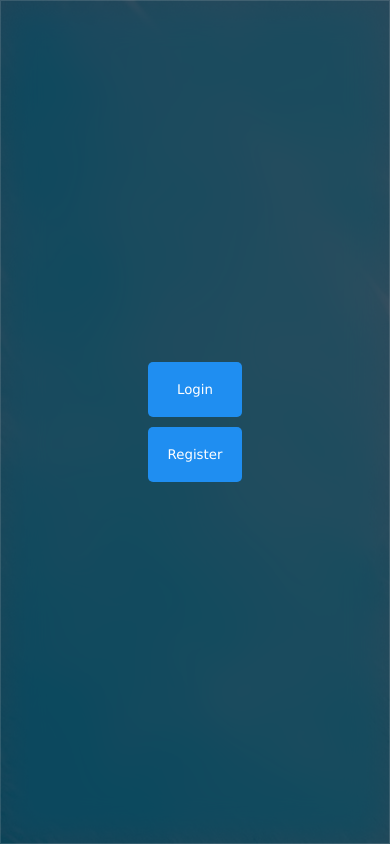
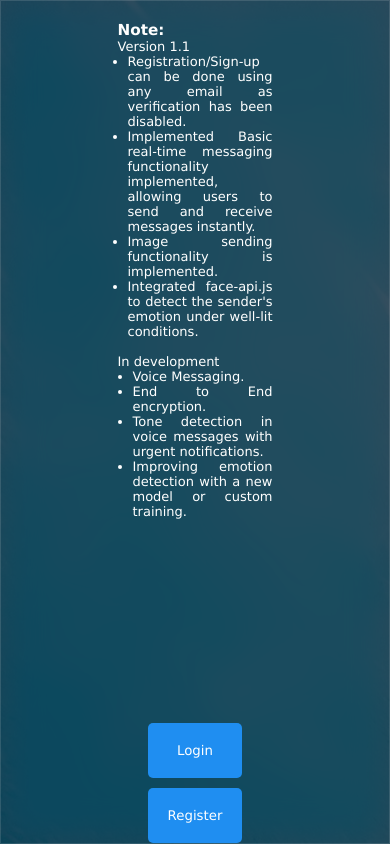
Before and after one commit to AdityaPradhan00/Messaging, a React (Vite) app: page / in a window 390 px wide. Built offline with nearby package versions, Linux system fonts and the light colour scheme; no server answers.

Commit message:
Responsiveness Increased, proper test case for registration added

```diff
--- a/src/components/login/Login.jsx
+++ b/src/components/login/Login.jsx
@@ -50,9 +50,12 @@ const Login = () => {
         const { username, email, password } = Object.fromEntries(formData);
 
         // VALIDATE INPUTS
-        if (!username || !email || !password)
-          return toast.warn("Please enter inputs!");
-        if (!avatar.file) return toast.warn("Please upload an avatar!");
+        if (!username || !email || !password){
+            toast.warn("Please enter inputs!");
+        }
+        if (!avatar.file){
+            toast.warn("Please upload an avatar!");
+        }
 
         // VALIDATE UNIQUE USERNAME
         const usersRef = collection(db, "users");
@@ -80,7 +83,8 @@ const Login = () => {
             chats: [],
           });
 
-          toast.success("Account created! You can login now!");
+          toast.success("Account created! Reloading!");
+          window.location.reload();
         } catch (err) {
           console.log(err);
           toast.error(err.message);
@@ -90,7 +94,7 @@ const Login = () => {
                 file: null,
                 url: ""
             })
-            window.location.reload();
+
         }
       };
 
@@ -106,12 +110,36 @@ const Login = () => {
     const shouldHideButtons = logView || resView;
 
     return (
-        <div className="login">
+        <div className="login" style={{flexDirection: (!shouldHideButtons) ? "column" : "row"}}>
+           <div className="version">
+                <h3>Note: </h3>
+                <p>Version 1.1</p>
+                <div style={{marginLeft: '10px'}}>
+                    <ul>
+                        <li>Registration/Sign-up can be done using any email as verification has been disabled.</li>
+                        <li>Implemented Basic real-time messaging functionality implemented, allowing users to send and receive messages instantly.</li>
+                        <li>Image sending functionality is implemented.</li>
+                        <li>Integrated face-api.js to detect the sender's emotion under well-lit conditions.</li>
+                    </ul>
+                </div>
+                <br />
+                <p>In development</p>
+                <div style={{marginLeft: '15px'}}>
+                    <ul>
+                        <li>Voice Messaging.</li>
+                        <li>End to End encryption.</li>
+                        <li>Tone detection in voice messages with urgent notifications.</li>
+                        <li>Improving emotion detection with a new model or custom training.</li>
+                    </ul>
+                </div>
+            </div>
              <div style={{
                 display: "flex",
                 flexDirection: "column",
-                gap: "10px"
+                gap: "10px",
              }}>
+              <div className={!shouldHideButtons? "none": "separator"}></div>
+
              {!logView && !shouldHideButtons && <button onClick={handleLogView} className="btns">Login</button>}
              {!resView && !shouldHideButtons && <button onClick={handleResView} className="btns">Register</button>}
             </div>
@@ -138,7 +166,7 @@ const Login = () => {
                             <input type="text" placeholder="Username" name="username" />
                             <input type="text" placeholder="Email" name="email" />
                             <input type="password" placeholder="Password" name="password" />
-                            <button disabled={loading}>{loading ? "Creating" : "Sign Up"}</button>
+                            <button disabled={loading}>{loading ? "Creating..." : "Sign Up"}</button>
                             <h4>OR</h4>
                             <p style={{cursor: "pointer", }} onClick={handleLogView}>Already have an account?</p>
                         </form>
--- a/src/components/login/login.css
+++ b/src/components/login/login.css
@@ -4,7 +4,7 @@
     display: flex;
     align-items: center;
     justify-content: center;
-
+    overflow: scroll;
     .btns{
         width: 100%;
         padding: 20px;
@@ -15,7 +15,33 @@
         cursor: pointer;
         font-weight: 500;
     }
+    .separator {
+        height: 85vh;
+        width: 2px;
+        background-color: #dddddd35;
+        @media (max-width: 860px){
+            height: 95vh;
+            width: 1px;
+        }
+      }
 
+    .version{
+        width: 50vw;
+        text-align: justify;
+        padding: 20px;
+        @media (max-width: 860px) {
+            height: 90vh;
+            overflow: scroll;
+            scrollbar-width: none;
+            -ms-overflow-style: none;
+        }
+        @media (max-width: 500px) {
+            font-size: 13px;
+        }
+        ::-webkit-scrollbar {
+            display: none;
+        }
+    }
 
     .item{
         flex: 1;
@@ -23,6 +49,9 @@
         flex-direction: column;
         align-items: center;
         gap: 20px;
+        @media (max-width: 860px){
+            font-size: 12px;
+        }
 
         form{
             display: flex;
@@ -38,6 +67,9 @@
                 background-color: rgba(17, 25, 40, 0.6);
                 color: white;
                 border-radius: 5px;
+                @media (max-width: 860px){
+                    width: 90%;
+                }
             }
 
             label{
@@ -47,7 +79,9 @@
                 justify-content: space-between;
                 cursor: pointer;
                 text-decoration: underline;
-
+                @media (max-width: 860px){
+                    width: 90%;
+                }
                 img{
                     width: 50px;
                     height: 50px;
@@ -66,7 +100,9 @@
                 border-radius: 5px;
                 cursor: pointer;
                 font-weight: 500;
-
+                @media (max-width: 860px){
+                    width: 90%;
+                }
                 &:disabled{
                     cursor: not-allowed;
                     background-color: #1f8ff19c;
```
